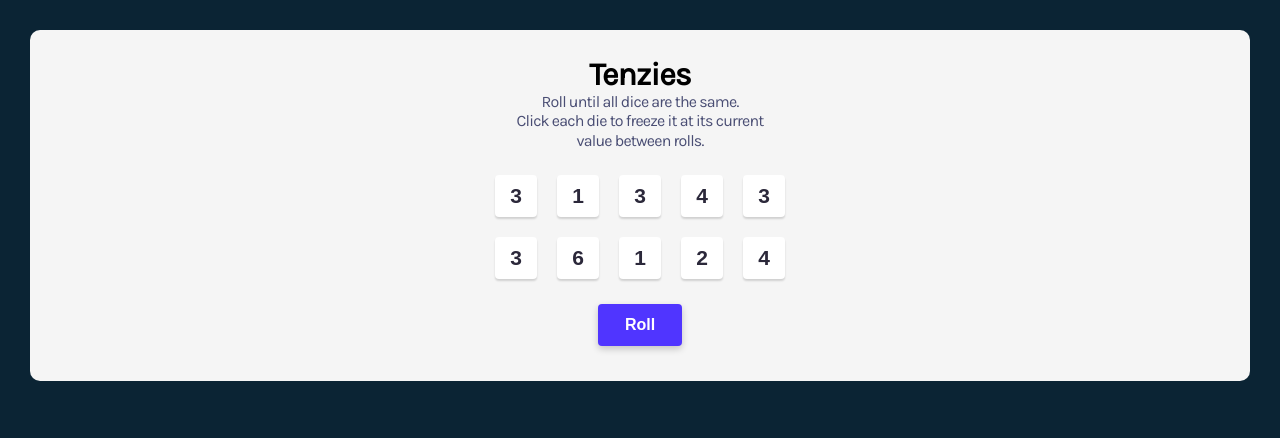
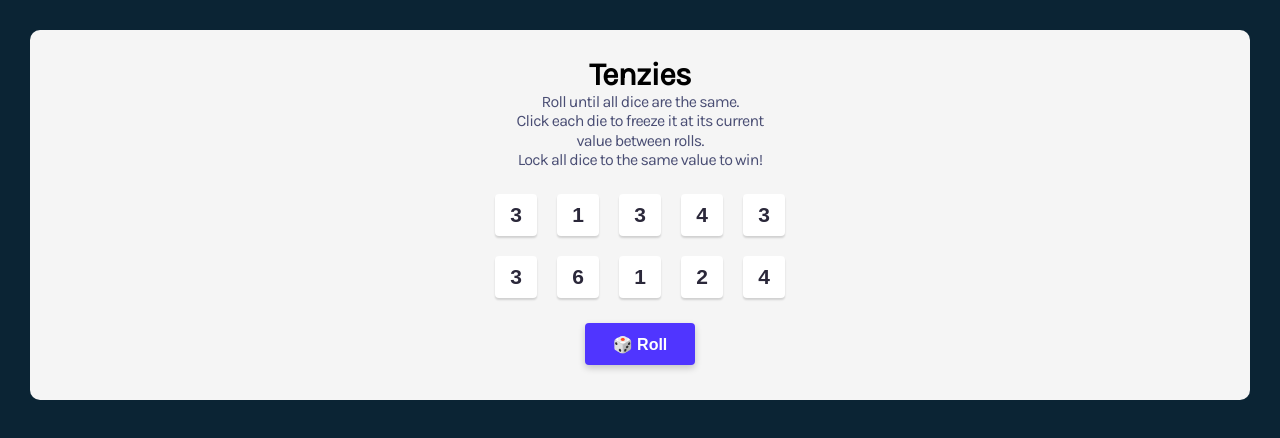
Before and after one commit to 0xEddie/react-tenzies, a React (Vite) app: page / in a window 1280 px wide. Shown: the top 438 px of the page. Built offline with nearby package versions, Linux system fonts and the light colour scheme.

Commit message:
implement win game logic and confetti

```diff
--- a/package.json
+++ b/package.json
@@ -12,7 +12,9 @@
     "@fontsource/karla": "^4.5.11",
     "nanoid": "^4.0.0",
     "react": "^18.2.0",
-    "react-dom": "^18.2.0"
+    "react-confetti": "^6.1.0",
+    "react-dom": "^18.2.0",
+    "react-use": "^17.4.0"
   },
   "devDependencies": {
     "@types/react": "^18.0.26",
--- a/src/App.jsx
+++ b/src/App.jsx
@@ -1,12 +1,16 @@
 import { nanoid } from 'nanoid';
 import { useEffect, useState } from 'react';
+import Confetti from 'react-confetti';
+import { useWindowSize } from 'react-use';
 import './App.css';
 import Dice from './components/Dice';
 
 function App() {
   const [dice, setDice] = useState(diceInit());
-  const [gameWon, setGameWon] = useState(false);
+  const [tenzies, setTenzies] = useState(false);
+  const {width, height} = useWindowSize();
 
+  // return array of 10 randomized dice objects
   function diceInit() {
     const initialDice = [];
     for (let i = 0; i < 10; i++) {
@@ -37,39 +41,42 @@ function App() {
 
   // dice array state update: if die is not 'locked', then roll a new value
   function rollDice() {
+    if (tenzies) {
+      setDice(diceInit)
+      setTenzies(false)
+    } else (
       setDice(oldDice => oldDice.map(
         die => ({
           ...die,
           value: die.locked ? die.value : randomRoll()
         })
       ))
+    )
   }
 
+  // win game if all dice match values, and all dice are locked
   useEffect(() => {
-    // check if all dice match values
+    const allLocked = dice.every(die => die.locked === true)
     const val = dice[0].value;
-    let winCheck = true
-    for (let i = 1; i < dice.length; i++) {
-      if (val !== dice[i].value) {
-        winCheck = false;
-        break
-      }
-    }
-    // winCheck === gameWon ? null : setGameWon(winCheck)
-    winCheck === gameWon ? null : console.log('game win!');
+    const allSameValue = dice.every(die => die.value === val)
+    allLocked && allSameValue ? setTenzies(true) : null
   }, [dice])
 
   return (
     <main>
       <h1>Tenzies</h1>
       <p>
-        Roll until all dice are the same.<br />Click each die to freeze it at its
-        current value between rolls.
+        Roll until all dice are the same.
+        <br />
+        Click each die to freeze it at its current value between rolls.
+        <br />
+        Lock all dice to the same value to win!
       </p>
       <Dice dice={dice} toggleLock={toggleLock} />
       <button className="button--roll" onClick={rollDice} type="button">
-        Roll
+        {tenzies ? '🔄 New game' : '🎲 Roll'}
       </button>
+      {tenzies ? <Confetti width={width} height={height} /> : null}
     </main>
   );
 }
```
Also changed, not shown: 1 other file (tests, documents, lock files or other folders). Lines whose indentation alone changed are shown as unchanged.
